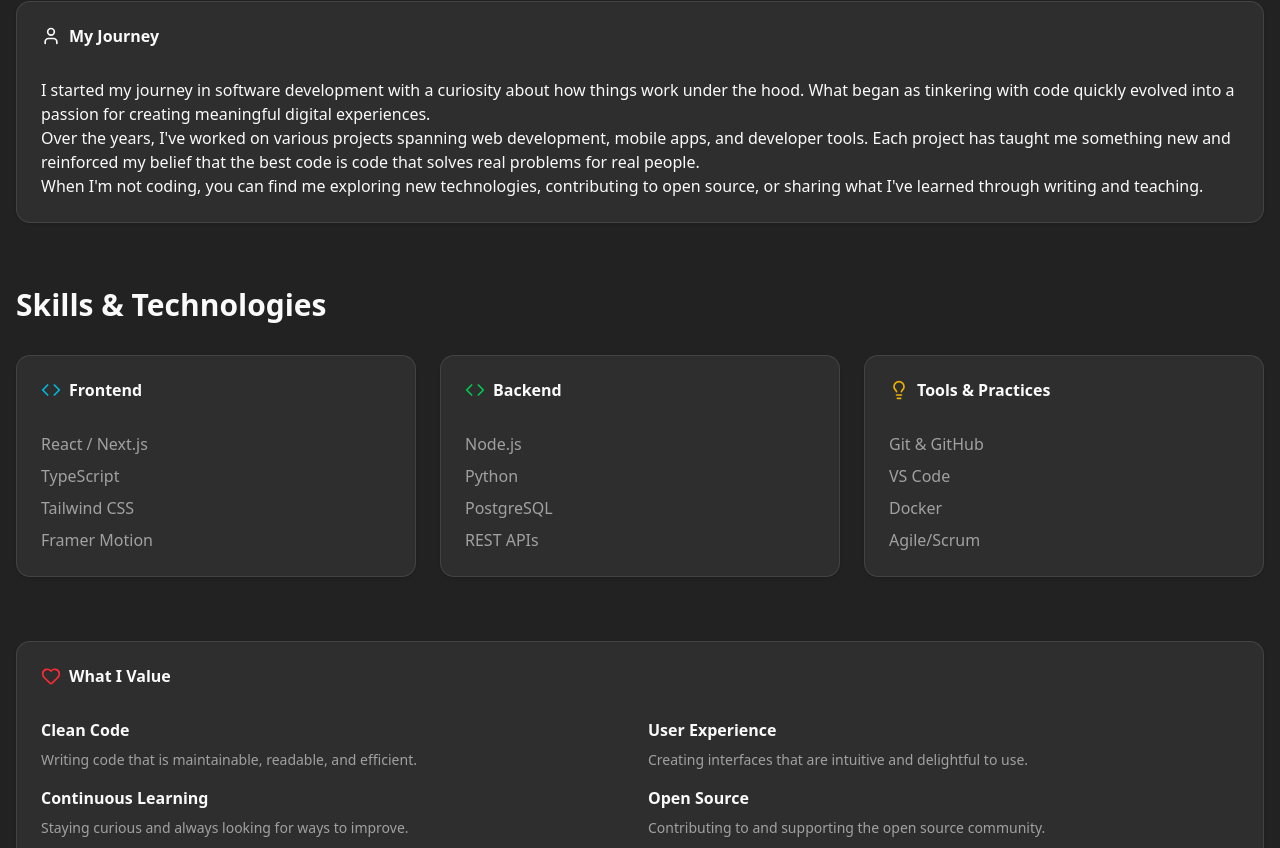
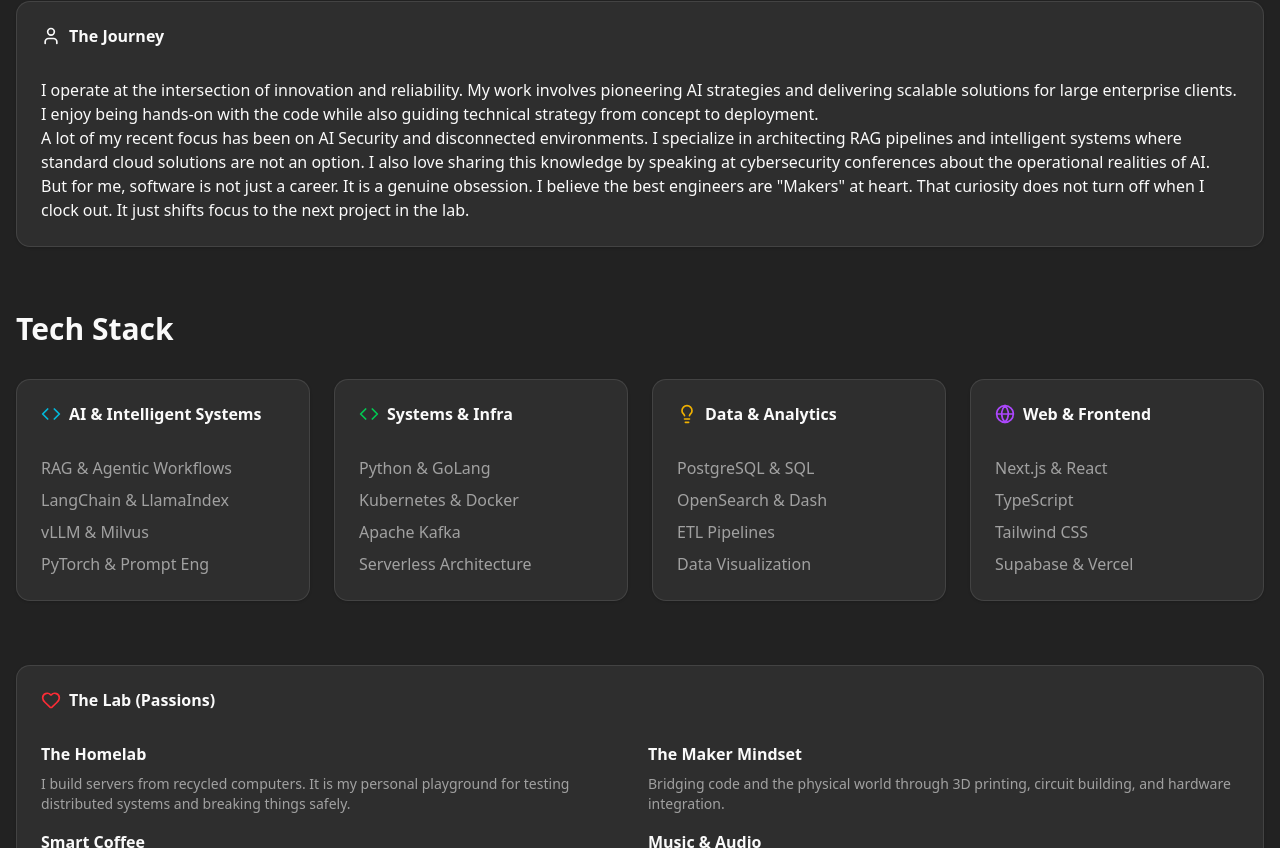
Before and after one commit to carlostbello/personal-website, a Next.js app: page /about in a window 1280 px wide. Shown: the part 352-1200 px from the top of the page. Built offline with nearby package versions, Linux system fonts and the light colour scheme; no server answers.

Commit message:
feat: add about page content and web/frontend skill card

```diff
--- a/src/app/(marketing)/about/page.tsx
+++ b/src/app/(marketing)/about/page.tsx
@@ -1,11 +1,11 @@
 import type { Metadata } from 'next'
-import { User, Code, Lightbulb, Heart } from 'lucide-react'
+import { User, Code, Lightbulb, Heart, Globe } from 'lucide-react'
 import { Card, CardContent, CardHeader, CardTitle } from '@/components/ui/card'
 
 export const metadata: Metadata = {
   title: 'About',
   description:
-    'Learn more about Carlos Bello - Software Developer, creator, and lifelong learner.',
+    'Learn more about Carlos Bello - Software Engineer, Maker, and lifelong learner.',
 }
 
 export default function AboutPage() {
@@ -17,10 +17,9 @@ export default function AboutPage() {
           About Me
         </h1>
         <p className="text-muted-foreground mx-auto max-w-2xl text-lg">
-          {/* TODO: Replace with real bio */}
-          Software developer passionate about building elegant solutions to
-          complex problems. I love learning new technologies and sharing
-          knowledge with the community.
+          Building smarter systems, from enterprise AI architectures to recycled
+          homelabs. I am an engineer who solves hard problems with code, whether
+          it is for a major organization or my espresso machine.
         </p>
       </section>
 
@@ -30,27 +29,30 @@ export default function AboutPage() {
           <CardHeader>
             <CardTitle className="flex items-center gap-2">
               <User className="h-5 w-5" />
-              My Journey
+              The Journey
             </CardTitle>
           </CardHeader>
           <CardContent className="prose prose-neutral dark:prose-invert max-w-none">
-            {/* TODO: Replace with real story */}
             <p>
-              I started my journey in software development with a curiosity
-              about how things work under the hood. What began as tinkering with
-              code quickly evolved into a passion for creating meaningful
-              digital experiences.
+              I operate at the intersection of innovation and reliability. My work
+              involves pioneering AI strategies and delivering scalable solutions
+              for large enterprise clients. I enjoy being hands-on
+              with the code while also guiding technical strategy from concept to
+              deployment.
             </p>
             <p>
-              Over the years, I&apos;ve worked on various projects spanning web
-              development, mobile apps, and developer tools. Each project has
-              taught me something new and reinforced my belief that the best
-              code is code that solves real problems for real people.
+              A lot of my recent focus has been on AI Security and disconnected
+              environments. I specialize in architecting RAG pipelines and
+              intelligent systems where standard cloud solutions are not an
+              option. I also love sharing this knowledge by speaking at
+              cybersecurity conferences about the operational realities of
+              AI.
             </p>
             <p>
-              When I&apos;m not coding, you can find me exploring new
-              technologies, contributing to open source, or sharing what
-              I&apos;ve learned through writing and teaching.
+              But for me, software is not just a career. It is a genuine
+              obsession. I believe the best engineers are &quot;Makers&quot; at
+              heart. That curiosity does not turn off when I clock out. It just
+              shifts focus to the next project in the lab.
             </p>
           </CardContent>
         </Card>
@@ -58,101 +60,121 @@ export default function AboutPage() {
 
       {/* Skills Grid */}
       <section className="mb-16">
-        <h2 className="mb-8 text-3xl font-bold">Skills & Technologies</h2>
-        <div className="grid gap-6 sm:grid-cols-2 lg:grid-cols-3">
-          {/* Frontend */}
+        <h2 className="mb-8 text-3xl font-bold">Tech Stack</h2>
+        <div className="grid gap-6 sm:grid-cols-2 lg:grid-cols-4">
+          {/* AI & LLMs */}
           <Card>
             <CardHeader>
               <CardTitle className="flex items-center gap-2">
                 <Code className="h-5 w-5 text-cyan-500" />
-                Frontend
+                AI & Intelligent Systems
               </CardTitle>
             </CardHeader>
             <CardContent>
               <ul className="text-muted-foreground space-y-2">
-                {/* TODO: Replace with real skills */}
-                <li>React / Next.js</li>
-                <li>TypeScript</li>
-                <li>Tailwind CSS</li>
-                <li>Framer Motion</li>
+                <li>RAG & Agentic Workflows</li>
+                <li>LangChain & LlamaIndex</li>
+                <li>vLLM & Milvus</li>
+                <li>PyTorch & Prompt Eng</li>
               </ul>
             </CardContent>
           </Card>
 
-          {/* Backend */}
+          {/* Backend/Systems */}
           <Card>
             <CardHeader>
               <CardTitle className="flex items-center gap-2">
                 <Code className="h-5 w-5 text-green-500" />
-                Backend
+                Systems & Infra
               </CardTitle>
             </CardHeader>
             <CardContent>
               <ul className="text-muted-foreground space-y-2">
-                {/* TODO: Replace with real skills */}
-                <li>Node.js</li>
-                <li>Python</li>
-                <li>PostgreSQL</li>
-                <li>REST APIs</li>
+                <li>Python & GoLang</li>
+                <li>Kubernetes & Docker</li>
+                <li>Apache Kafka</li>
+                <li>Serverless Architecture</li>
               </ul>
             </CardContent>
           </Card>
 
-          {/* Tools */}
+          {/* Data & Analytics */}
           <Card>
             <CardHeader>
               <CardTitle className="flex items-center gap-2">
                 <Lightbulb className="h-5 w-5 text-yellow-500" />
-                Tools & Practices
+                Data & Analytics
               </CardTitle>
             </CardHeader>
             <CardContent>
               <ul className="text-muted-foreground space-y-2">
-                {/* TODO: Replace with real tools */}
-                <li>Git & GitHub</li>
-                <li>VS Code</li>
-                <li>Docker</li>
-                <li>Agile/Scrum</li>
+                <li>PostgreSQL & SQL</li>
+                <li>OpenSearch & Dash</li>
+                <li>ETL Pipelines</li>
+                <li>Data Visualization</li>
+              </ul>
+            </CardContent>
+          </Card>
+
+          {/* Web & Frontend */}
+          <Card>
+            <CardHeader>
+              <CardTitle className="flex items-center gap-2">
+                <Globe className="h-5 w-5 text-purple-500" />
+                Web & Frontend
+              </CardTitle>
+            </CardHeader>
+            <CardContent>
+              <ul className="text-muted-foreground space-y-2">
+                <li>Next.js & React</li>
+                <li>TypeScript</li>
+                <li>Tailwind CSS</li>
+                <li>Supabase & Vercel</li>
               </ul>
             </CardContent>
           </Card>
         </div>
       </section>
 
-      {/* Interests/Values */}
+      {/* Interests/Passions */}
       <section>
         <Card>
           <CardHeader>
             <CardTitle className="flex items-center gap-2">
               <Heart className="h-5 w-5 text-red-500" />
-              What I Value
+              The Lab (Passions)
             </CardTitle>
           </CardHeader>
           <CardContent>
             <div className="grid gap-4 sm:grid-cols-2">
-              {/* TODO: Replace with real values */}
               <div>
-                <h3 className="mb-2 font-semibold">Clean Code</h3>
+                <h3 className="mb-2 font-semibold">The Homelab</h3>
                 <p className="text-muted-foreground text-sm">
-                  Writing code that is maintainable, readable, and efficient.
+                  I build servers from recycled computers. It is my personal
+                  playground for testing distributed systems and breaking things
+                  safely.
                 </p>
               </div>
               <div>
-                <h3 className="mb-2 font-semibold">User Experience</h3>
+                <h3 className="mb-2 font-semibold">The Maker Mindset</h3>
                 <p className="text-muted-foreground text-sm">
-                  Creating interfaces that are intuitive and delightful to use.
+                  Bridging code and the physical world through 3D printing,
+                  circuit building, and hardware integration.
                 </p>
               </div>
               <div>
-                <h3 className="mb-2 font-semibold">Continuous Learning</h3>
+                <h3 className="mb-2 font-semibold">Smart Coffee</h3>
                 <p className="text-muted-foreground text-sm">
-                  Staying curious and always looking for ways to improve.
+                  Yes, I modded my espresso machine with an Arduino. Because if
+                  you cannot graph your extraction pressure, are you even
+                  caffeinated?
                 </p>
               </div>
               <div>
-                <h3 className="mb-2 font-semibold">Open Source</h3>
+                <h3 className="mb-2 font-semibold">Music & Audio</h3>
                 <p className="text-muted-foreground text-sm">
-                  Contributing to and supporting the open source community.
+                  I collect guitars, basses, and recording gear. I love the
+                  technical side of audio production just as much as playing.
                 </p>
               </div>
             </div>
```
